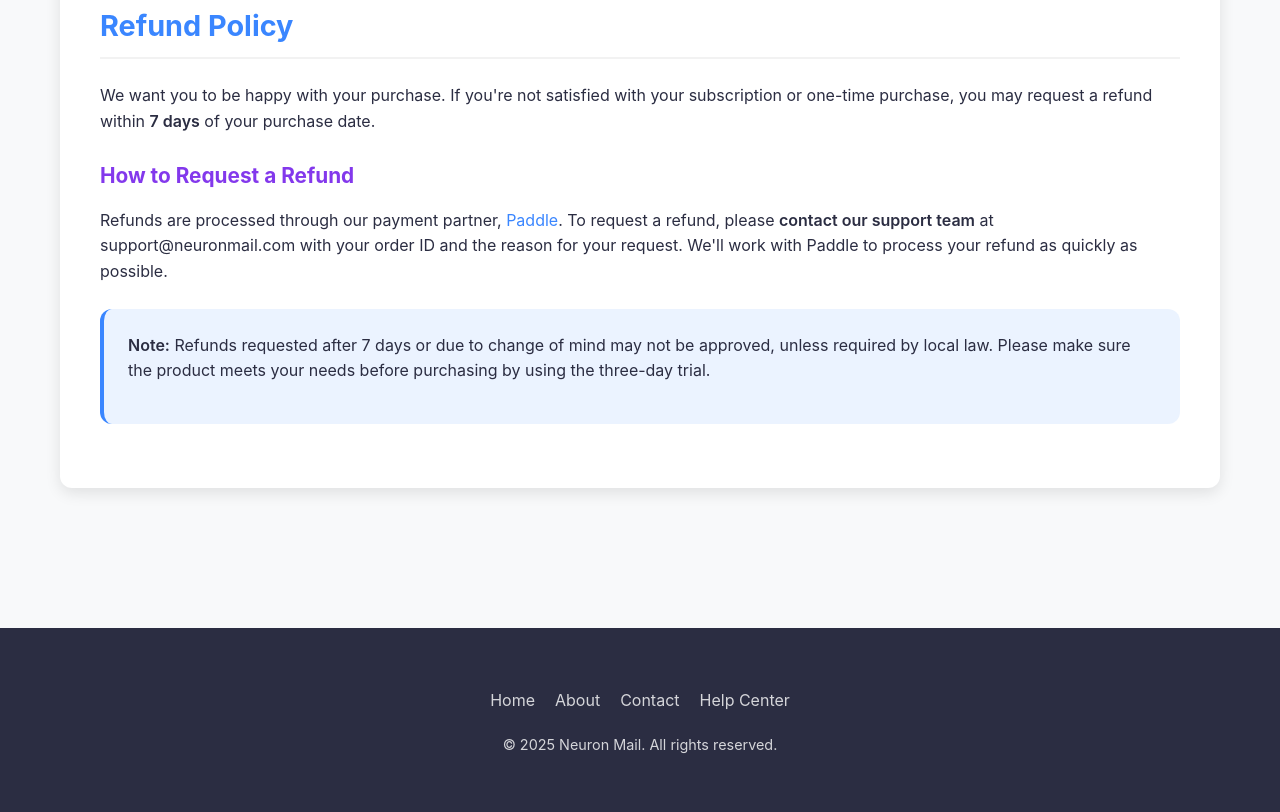
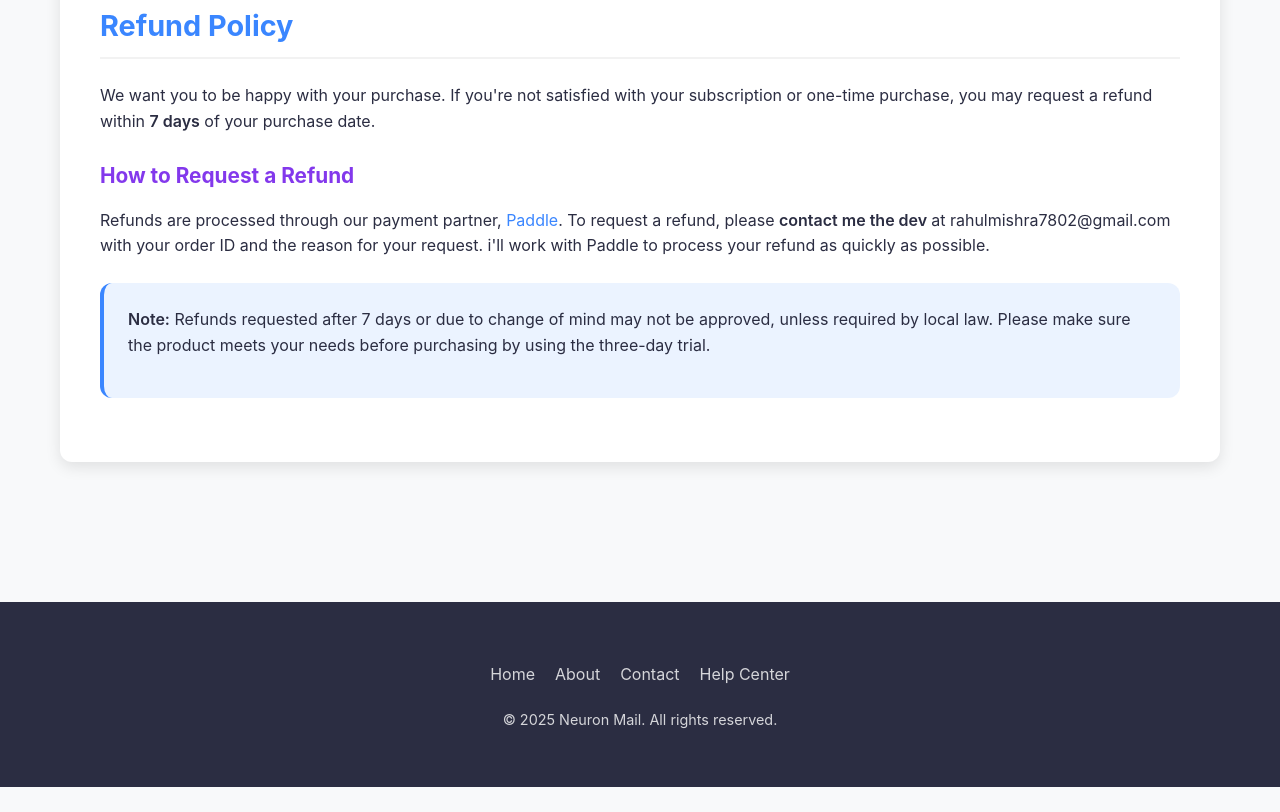
Before and after one commit to RahulMishra0722/NeuronMailTermsAndConditions, a plain HTML site: page terms.html in a window 1280 px wide. Shown: the part 4330-5142 px from the top of the page. After the commit the page ends 5117 px from the top, so only its background shows below. Drawn offline with Linux system fonts and the light colour scheme.

Commit message:
fixed dev info

```diff
--- a/terms.html
+++ b/terms.html
@@ -683,9 +683,9 @@
           <p>
             Refunds are processed through our payment partner,
             <a href="https://paddle.com" target="_blank">Paddle</a>. To request
-            a refund, please <strong>contact our support team</strong> at
-            support@neuronmail.com with your order ID and the reason for your
-            request. We'll work with Paddle to process your refund as quickly as
+            a refund, please <strong>contact me the dev </strong> at
+            rahulmishra7802@gmail.com with your order ID and the reason for your
+            request. i'll work with Paddle to process your refund as quickly as
             possible.
           </p>
 
```
